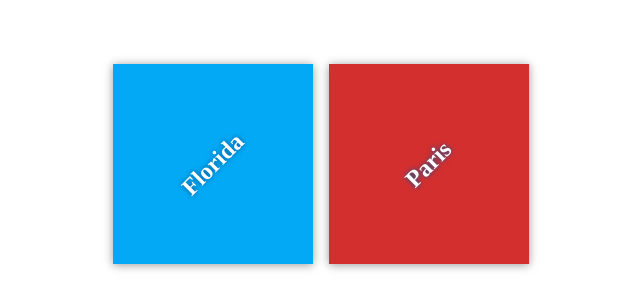
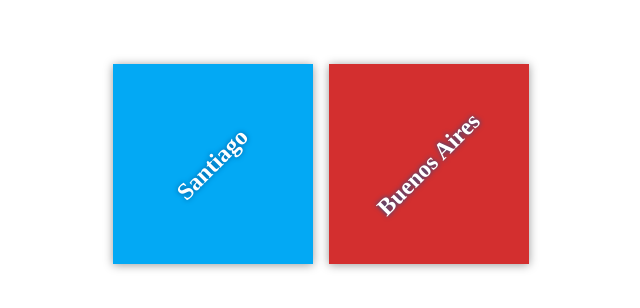
Before and after one commit to matiasrabbia/my-travel-plans, a plain HTML site: page index.html in a window 1280 px wide. Shown: the part 236-544 px from the top of the page, without its empty margins (319-959 px from the left). Drawn offline with Linux system fonts and the light colour scheme; files that its build step writes are made by us from their sources.

Commit message:
Add starting destinations

```diff
--- a/index.html
+++ b/index.html
@@ -11,11 +11,11 @@
     <div class="container">
         <div class="destination-container">
             <div class="destination" id="florida">
-                <h2>Florida</h2>
+                <h2>Santiago</h2>
             </div>
 
             <div class="destination" id="paris">
-                <h2>Paris</h2>
+                <h2>Buenos Aires</h2>
             </div>
         </div>
     </div>
```
